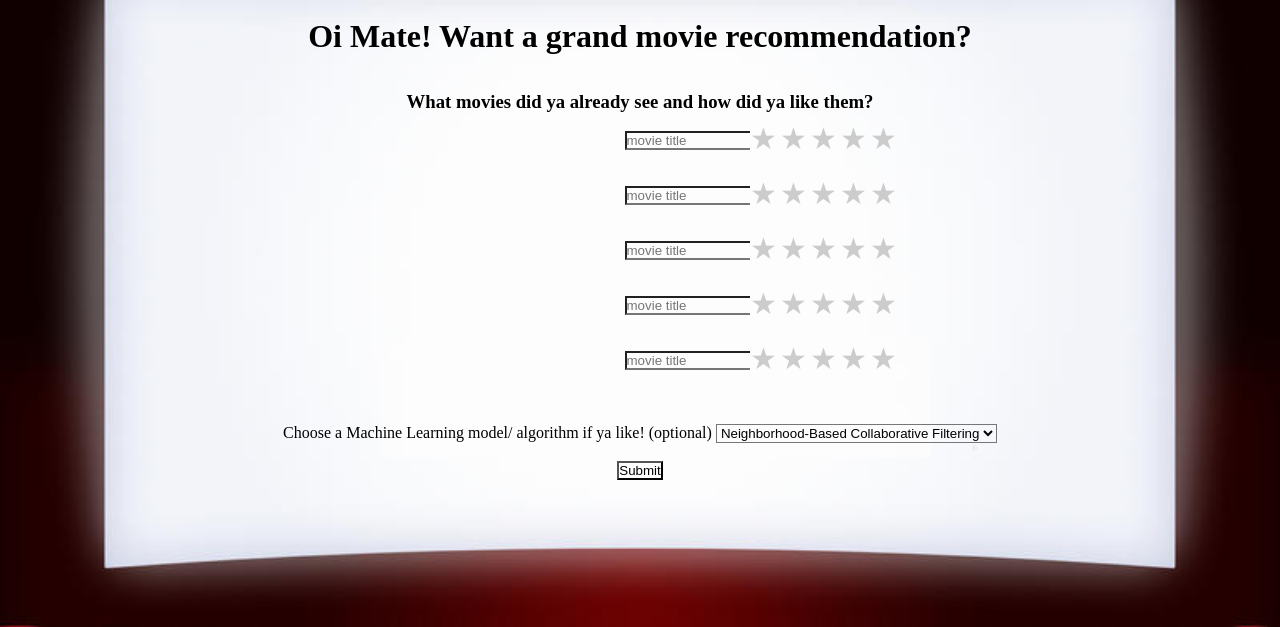
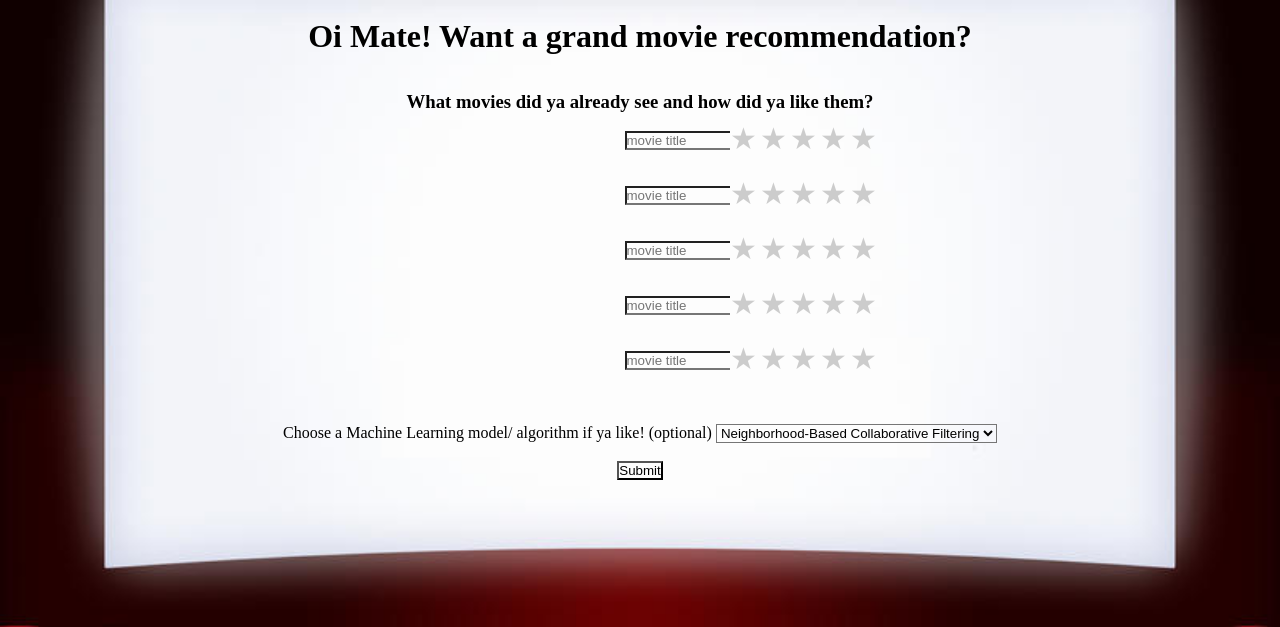
Before and after one commit to FluxusCrow/Movie_recommender, a Flask app: page / in a window 1280 px wide. Shown: the top 627 px of the page. Run offline with Flask 2, Linux system fonts and the light colour scheme; parts of the project's set-up code (start-up, migrations or seed data) failed here and were passed over.

Commit message:
slightly moved rating to the left

```diff
--- a/static/css/styles.css
+++ b/static/css/styles.css
@@ -13,7 +13,7 @@
     float: left;
     height: 46px;
     position: relative;
-    left:750px;
+    left:730px;
     top: -10px;
 
 }
```
